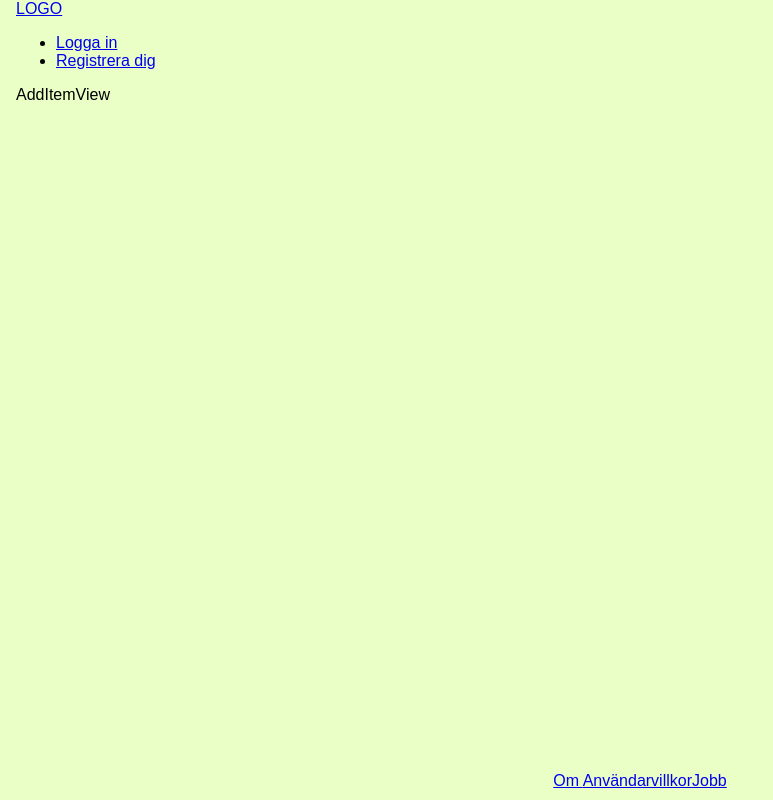
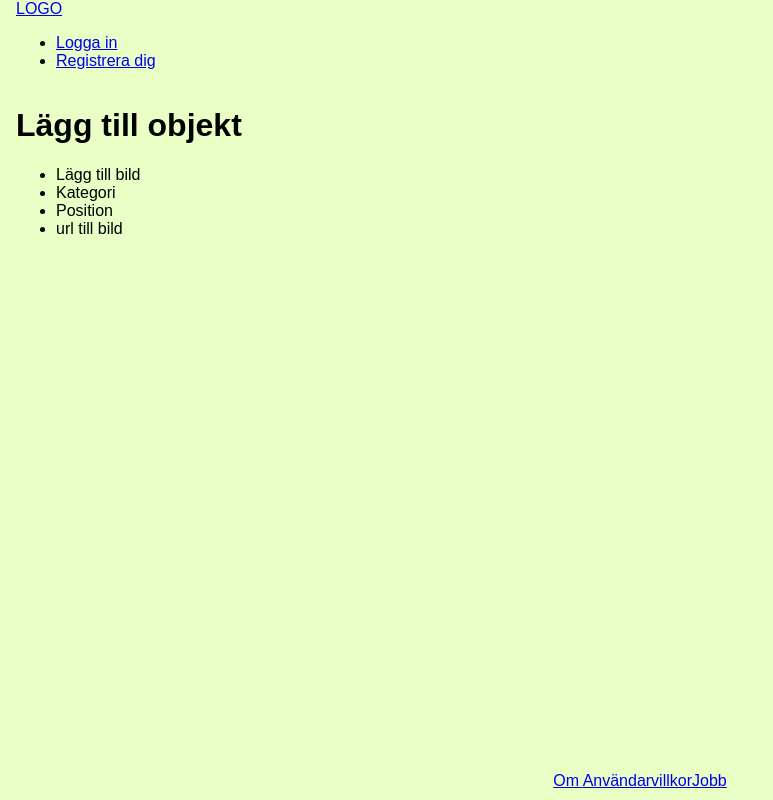
Before and after one commit to Novvea/aterwinwin-fullstack, a React (Create React App) app in the folder client/: page /additem in a window 1280 px wide. Shown: the whole page, without its empty margins (0-773 px from the left). Built offline with nearby package versions, Linux system fonts and the light colour scheme; no server answers.

Commit message:
Add text to view

```diff
--- a/client/src/view/AddItemView.js
+++ b/client/src/view/AddItemView.js
@@ -1,3 +1,13 @@
 export const AddItemView = () => {
-  return <div>AddItemView</div>;
+  return (
+    <div>
+      <h1>Lägg till objekt</h1>
+      <ul>
+        <li>Lägg till bild</li>
+        <li>Kategori</li>
+        <li>Position</li>
+        <li>url till bild</li>
+      </ul>
+    </div>
+  );
 };
```
